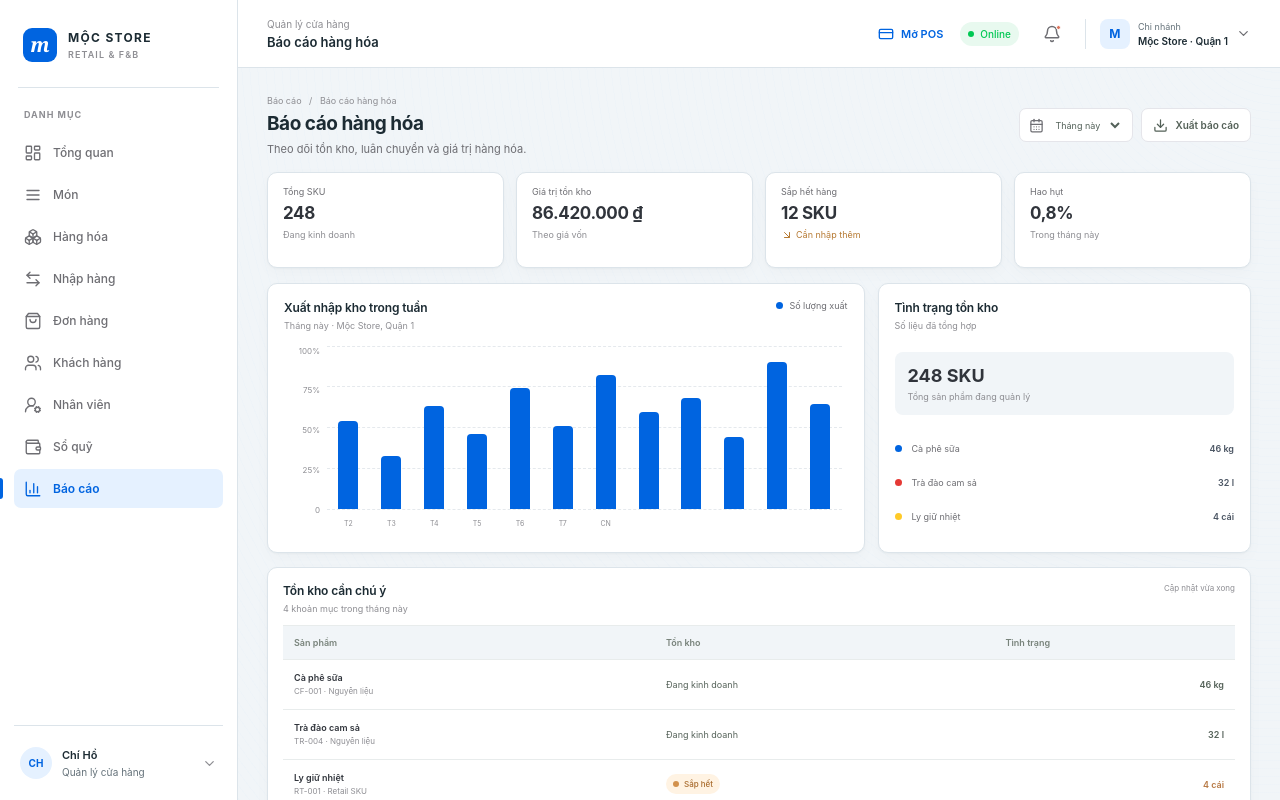
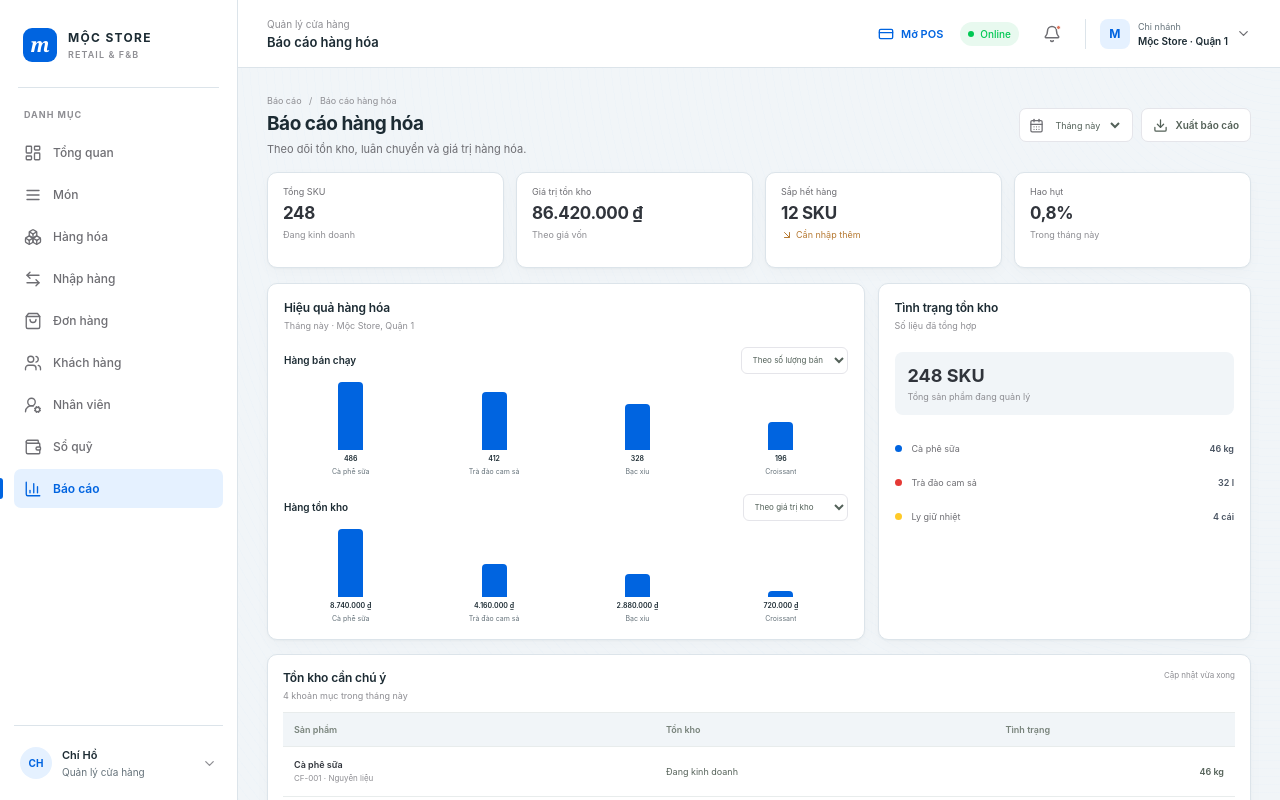
Before and after one commit to cngchis/FNB_SaaS, a React (Vite) app: page /management/reports/goods in a window 1280 px wide. Shown: the top 800 px of the page. Built offline with nearby package versions, Linux system fonts and the light colour scheme.

Commit message:
Improve dashboard and management report charts

```diff
--- a/src/features/reports/Reports.tsx
+++ b/src/features/reports/Reports.tsx
@@ -13,6 +13,27 @@ type ReportDefinition = {
   periods: string[]
   columns: [string, string, string]
   rows: ReportRow[]
+}
+
+type GoodsMetric = 'quantity' | 'revenue' | 'profit' | 'stockValue' | 'stockQuantity'
+const goodsMetrics = [
+  { name: 'Cà phê sữa', quantity: 486, revenue: 36_296_400, profit: 17_422_272, stockValue: 8_740_000, stockQuantity: 46 },
+  { name: 'Trà đào cam sả', quantity: 412, revenue: 26_790_200, profit: 12_055_590, stockValue: 4_160_000, stockQuantity: 32 },
+  { name: 'Bạc xỉu', quantity: 328, revenue: 15_555_600, profit: 7_777_800, stockValue: 2_880_000, stockQuantity: 24 },
+  { name: 'Croissant', quantity: 196, revenue: 7_777_800, profit: 3_111_120, stockValue: 720_000, stockQuantity: 12 },
+]
+
+function ProductMetricChart({ title, metric, onMetricChange, options }: { title: string; metric: GoodsMetric; onMetricChange: (metric: GoodsMetric) => void; options: { value: GoodsMetric; label: string }[] }) {
+  const values = goodsMetrics.map((item) => item[metric])
+  const maxValue = Math.max(...values, 1)
+  return <section className="report-product-chart">
+    <div className="report-product-chart-header"><h3>{title}</h3><select aria-label={`Lọc ${title.toLocaleLowerCase('vi')}`} value={metric} onChange={(event) => onMetricChange(event.target.value as GoodsMetric)}>{options.map((option) => <option key={option.value} value={option.value}>{option.label}</option>)}</select></div>
+    <div className="report-product-bars">{goodsMetrics.map((item) => <div className="report-product-bar" key={item.name} title={`${item.name}: ${metric === 'stockQuantity' || metric === 'quantity' ? item[metric] : formatCurrency(item[metric])}`}><div><i style={{ height: `${Math.max(5, item[metric] / maxValue * 100)}%` }} /></div><strong>{metric === 'stockQuantity' || metric === 'quantity' ? item[metric] : formatCurrency(item[metric])}</strong><span>{item.name}</span></div>)}</div>
+  </section>
+}
+
+function linePoints(values: number[], max: number) {
+  return values.map((value, index) => `${(index / (values.length - 1)) * 100},${100 - (value / max) * 100}`).join(' ')
 }
 
 const definitions: Record<ReportId, ReportDefinition> = {
@@ -49,7 +70,12 @@ export function Reports({ reportId }: { reportId: ReportId }) {
   const [closeDialog, setCloseDialog] = useState(false)
   const [closed, setClosed] = useState(false)
   const [notice, setNotice] = useState('')
+  const [bestSellerMetric, setBestSellerMetric] = useState<GoodsMetric>('quantity')
+  const [inventoryMetric, setInventoryMetric] = useState<GoodsMetric>('stockValue')
   const reportTotal = reportId === 'goods' ? '248 SKU' : reportId === 'finance' ? '36.848.800 ₫' : reportId === 'sales' ? '86.420.000 ₫' : '12.850.000 ₫'
+  const costSeries = [25, 30, 27, 43, 39, 48, 47, 58, 56, 51, 66, 62]
+  const profitSeries = report.values.map((value, index) => Math.max(8, value - costSeries[index]))
+  const lineMax = Math.max(...report.values, ...costSeries, ...profitSeries)
   const cashDifference = (Number(chestAmount) || 0) - 7967000
 
   const exportCsv = () => {
@@ -74,7 +100,15 @@ export function Reports({ reportId }: { reportId: ReportId }) {
     <div className="page-title-row"><div><div className="record-breadcrumb">Báo cáo <span>/</span> {report.title}</div><h1>{report.title}</h1><p>{report.description}</p></div><div className="report-actions"><label className="report-period"><CalendarDays size={15} /><select value={period} onChange={(event) => setPeriod(event.target.value)}><option>Hôm nay</option><option>7 ngày qua</option><option>Tháng này</option><option>Tháng trước</option></select></label><button className="button button-secondary" type="button" onClick={exportCsv}><Download size={15} /> Xuất báo cáo</button>{reportId === 'end-of-day' && <button className="button button-primary" type="button" disabled={closed} onClick={() => setCloseDialog(true)}><Check size={15} /> {closed ? 'Đã chốt ca' : 'Chốt ca'}</button>}</div></div>
     {reportId === 'end-of-day' && <div className="report-shift-banner"><div className="report-shift-icon"><Wallet size={18} /></div><div><strong>{closed ? 'Ca đã được đối soát' : 'Ca sáng · 07:00 – 15:00'}</strong><span>{closed ? 'Số liệu được lưu trong bản demo cục bộ.' : 'Nhân viên: Trần Thu Hà · Mở ca lúc 07:02'}</span></div><b>{closed ? 'Đã chốt' : 'Đang mở'}</b></div>}
     <div className="report-metrics">{report.metrics.map((metric) => <article className="report-metric" key={metric.label}><span>{metric.label}</span><strong>{metric.value}</strong><small className={metric.direction === 'down' ? 'negative' : metric.direction === 'up' ? 'positive' : ''}>{metric.direction === 'down' ? <ArrowDownRight size={12} /> : metric.direction === 'up' ? <ArrowUpRight size={12} /> : null}{metric.detail}</small></article>)}</div>
-    <div className="report-layout"><article className="panel report-chart-panel"><div className="panel-header"><div><h2>{report.chartTitle}</h2><p>{period} · Mộc Store, Quận 1</p></div><div className="report-chart-legend"><i />{reportId === 'goods' ? 'Số lượng xuất' : reportId === 'finance' ? 'Thu vào' : 'Doanh thu'}</div></div><div className="report-chart"><div className="report-chart-scale"><span>100%</span><span>75%</span><span>50%</span><span>25%</span><span>0</span></div><div className="report-chart-area">{[0, 1, 2, 3, 4].map((value) => <i className="report-grid-line" key={value} style={{ top: `${value * 25}%` }} />)}<div className="report-bars">{report.values.map((value, index) => <div className={`report-bar ${index === report.values.length - 3 ? 'highlight' : ''}`} key={index} title={`${report.periods[index] ?? ''}: ${value}%`}><i style={{ height: `${value}%` }} /><span>{report.periods[index]}</span></div>)}</div></div></div></article>
+    <div className="report-layout"><article className={`panel report-chart-panel ${reportId === 'goods' ? 'report-goods-chart-panel' : ''}`}>
+      {reportId === 'goods' ? <>
+        <div className="panel-header"><div><h2>Hiệu quả hàng hóa</h2><p>{period} · Mộc Store, Quận 1</p></div></div>
+        <div className="goods-charts-stack"><ProductMetricChart title="Hàng bán chạy" metric={bestSellerMetric} onMetricChange={setBestSellerMetric} options={[{ value: 'quantity', label: 'Theo số lượng bán' }, { value: 'revenue', label: 'Theo doanh thu' }, { value: 'profit', label: 'Theo lợi nhuận' }]} /><ProductMetricChart title="Hàng tồn kho" metric={inventoryMetric} onMetricChange={setInventoryMetric} options={[{ value: 'stockValue', label: 'Theo giá trị kho' }, { value: 'stockQuantity', label: 'Theo số lượng tồn' }]} /></div>
+      </> : <>
+        <div className="panel-header"><div><h2>{report.chartTitle}</h2><p>{period} · Mộc Store, Quận 1</p></div>{reportId === 'sales' ? <div className="report-line-legend"><span><i className="line-key profit" />Lợi nhuận</span><span><i className="line-key revenue" />Doanh thu</span><span><i className="line-key cost" />Giá vốn</span></div> : <div className="report-chart-legend"><i />{reportId === 'finance' ? 'Thu vào' : 'Giao dịch'}</div>}</div>
+        <div className="report-chart"><div className="report-chart-scale"><span>100%</span><span>75%</span><span>50%</span><span>25%</span><span>0</span></div><div className={`report-chart-area ${reportId === 'sales' ? 'report-line-area' : ''}`}>{[0, 1, 2, 3, 4].map((value) => <i className="report-grid-line" key={value} style={{ top: `${value * 25}%` }} />)}{reportId === 'sales' ? <><svg className="report-line-chart" viewBox="0 0 100 100" preserveAspectRatio="none" role="img" aria-label="Lợi nhuận, doanh thu và giá vốn theo ngày"><polyline className="line-profit" points={linePoints(profitSeries, lineMax)} /><polyline className="line-revenue" points={linePoints(report.values, lineMax)} /><polyline className="line-cost" points={linePoints(costSeries, lineMax)} /></svg><div className="report-line-labels">{report.periods.map((label) => <span key={label}>{label}</span>)}</div></> : <div className="report-bars">{report.values.map((value, index) => <div className="report-bar" key={index} title={`${report.periods[index] ?? ''}: ${value}%`}><i style={{ height: `${value}%` }} /><span>{report.periods[index]}</span></div>)}</div>}</div></div>
+      </>}
+    </article>
       <article className="panel report-breakdown"><div className="panel-header"><div><h2>{reportId === 'goods' ? 'Tình trạng tồn kho' : reportId === 'finance' ? 'Cơ cấu tài chính' : 'Tổng quan kỳ báo cáo'}</h2><p>Số liệu đã tổng hợp</p></div></div><div className="report-total"><strong>{reportTotal}</strong><span>{reportId === 'goods' ? 'Tổng sản phẩm đang quản lý' : reportId === 'finance' ? 'Lợi nhuận gộp trong kỳ' : 'Tổng giá trị ghi nhận'}</span></div>{report.rows.slice(0, 3).map((row, index) => <div className="report-breakdown-row" key={row.label}><span className={`legend-dot legend-${index}`} /><span>{row.label}</span><strong>{row.value}</strong></div>)}</article>
     </div>
     <article className="panel report-detail-panel"><div className="panel-header"><div><h2>{reportId === 'goods' ? 'Tồn kho cần chú ý' : reportId === 'finance' ? 'Chi tiết thu chi' : 'Chi tiết theo khoản mục'}</h2><p>{report.rows.length} khoản mục trong {period.toLocaleLowerCase('vi')}</p></div><span className="report-updated">Cập nhật vừa xong</span></div><div className="table-scroll"><table className="data-table report-table"><thead><tr>{report.columns.map((column) => <th key={column}>{column}</th>)}</tr></thead><tbody>{report.rows.map((row) => <tr key={row.label}><td><strong>{row.label}</strong><small>{row.detail}</small></td><td>{row.tone === 'negative' ? (reportId === 'goods' ? <span className="status-badge low"><i />Sắp hết</span> : 'Chi phí / hoàn tiền') : reportId === 'goods' ? 'Đang kinh doanh' : reportId === 'finance' ? 'Thu vào' : row.detail}</td><td className={`report-value ${row.tone ?? ''}`}>{row.value}</td></tr>)}</tbody></table></div></article>
--- a/src/styles.css
+++ b/src/styles.css
@@ -107,7 +107,7 @@ button:disabled { cursor: not-allowed; opacity: .48; }
 .chart-grid-line { position: absolute; right: 0; left: 0; border-top: 1px dashed #e5e9ed; }
 .bars { position: absolute; inset: 0 7px 0 5px; display: flex; align-items: flex-end; justify-content: space-between; gap: 10px; }
 .bar-column { display: flex; flex: 1; min-width: 0; height: 100%; align-items: flex-end; justify-content: center; }
-.bar-column > div { z-index: 1; width: min(19px, 74%); min-height: 10px; border-radius: 4px 4px 0 0; background: var(--chart-green); }
+.bar-column > div { z-index: 1; width: min(19px, 74%); min-height: 0; border-radius: 4px 4px 0 0; background: var(--chart-green); }
 .chart-area-daily .bars { gap: 3px; }
 .chart-area-daily .bar-column > div { width: 70%; }
 .revenue-chart-controls { display: flex; align-items: center; gap: 7px; }
@@ -596,14 +596,39 @@ kbd { flex: 0 0 auto; padding: 2px 4px; color: #8e8e93; border: 1px solid #e5e5e
 .report-chart-panel, .report-breakdown { min-height: 270px; padding: 16px; }
 .report-chart-legend { display: flex; align-items: center; gap: 6px; color: #6e6e73; font-size: 9px; }
 .report-chart-legend i { width: 7px; height: 7px; border-radius: 50%; background: var(--chart-green); }
+.report-line-legend { display: flex; flex-wrap: wrap; justify-content: flex-end; gap: 10px; color: #6e6e73; font-size: 8px; }
+.report-line-legend span { display: inline-flex; align-items: center; gap: 4px; white-space: nowrap; }
+.line-key { width: 12px; height: 2px; border-radius: 2px; }
+.line-key.profit { background: var(--accent-blue); }
+.line-key.revenue { background: var(--success); }
+.line-key.cost { background: var(--chart-yellow); }
 .report-chart { display: flex; height: 190px; margin-top: 15px; }
 .report-chart-scale { display: flex; flex: 0 0 43px; flex-direction: column; justify-content: space-between; padding: 0 7px 21px 0; color: #8e8e93; font-size: 8px; text-align: right; }
 .report-chart-area { position: relative; flex: 1; height: 163px; margin-right: 6px; }
+.report-line-area { margin-bottom: 20px; }
+.report-line-chart { position: absolute; inset: 0; width: 100%; height: 100%; overflow: visible; }
+.report-line-chart polyline { fill: none; stroke-width: 2; stroke-linecap: round; stroke-linejoin: round; vector-effect: non-scaling-stroke; }
+.report-line-chart .line-profit { stroke: var(--accent-blue); }
+.report-line-chart .line-revenue { stroke: var(--success); }
+.report-line-chart .line-cost { stroke: var(--chart-yellow); }
+.report-line-labels { position: absolute; right: 0; bottom: -20px; left: 0; display: flex; justify-content: space-between; color: #8e8e93; font-size: 7px; }
 .report-grid-line { position: absolute; right: 0; left: 0; border-top: 1px dashed #e5e9ed; }
 .report-bars { position: absolute; inset: 0 4px; display: flex; align-items: flex-end; justify-content: space-between; gap: 8px; }
 .report-bar { z-index: 1; display: flex; flex: 1; height: 100%; flex-direction: column; align-items: center; justify-content: flex-end; }
 .report-bar i { display: block; width: min(20px, 78%); min-height: 5px; border-radius: 4px 4px 0 0; background: var(--chart-green); }
 .report-bar span { position: absolute; bottom: -19px; color: #8e8e93; font-size: 7px; }
+.report-goods-chart-panel { min-height: 350px; }
+.goods-charts-stack { display: grid; gap: 18px; margin-top: 16px; }
+.report-product-chart { min-width: 0; }
+.report-product-chart-header { display: flex; align-items: center; justify-content: space-between; gap: 8px; margin-bottom: 8px; }
+.report-product-chart-header h3 { margin: 0; color: var(--carbon); font-size: 10px; font-weight: 600; }
+.report-product-chart-header select { max-width: 150px; height: 27px; padding: 0 7px; color: #536159; border: 1px solid #e5e5ea; border-radius: 6px; background: #fff; font-size: 8px; }
+.report-product-bars { display: grid; grid-template-columns: repeat(4, minmax(0, 1fr)); gap: 10px; height: 94px; }
+.report-product-bar { display: grid; min-width: 0; grid-template-rows: minmax(0, 1fr) auto auto; justify-items: center; gap: 4px; text-align: center; }
+.report-product-bar > div { display: flex; width: 100%; height: 100%; align-items: flex-end; justify-content: center; }
+.report-product-bar i { display: block; width: min(25px, 70%); min-height: 5px; border-radius: 4px 4px 0 0; background: var(--chart-green); }
+.report-product-bar strong { overflow: hidden; max-width: 100%; color: var(--carbon); font-size: 7px; font-weight: 600; text-overflow: ellipsis; white-space: nowrap; }
+.report-product-bar > span { overflow: hidden; max-width: 100%; color: var(--muted); font-size: 7px; text-overflow: ellipsis; white-space: nowrap; }
 .report-total { display: flex; flex-direction: column; gap: 5px; margin: 21px 0 17px; padding: 13px; border-radius: 8px; background: #f1f5f8; }
 .report-total strong { color: #30343b; font-size: 18px; }
 .report-total span { color: #8e8e93; font-size: 9px; }
@@ -695,6 +720,11 @@ kbd { flex: 0 0 auto; padding: 2px 4px; color: #8e8e93; border: 1px solid #e5e5e
   .report-chart-area { height: 135px; margin: 0 2px; }
   .report-bars { gap: 5px; }
   .report-bar span { font-size: 6px; }
+  .report-line-legend { gap: 5px; font-size: 7px; }
+  .goods-charts-stack { gap: 14px; margin-top: 12px; }
+  .report-product-bars { gap: 5px; height: 82px; }
+  .report-product-bar strong, .report-product-bar > span { font-size: 6px; }
+  .report-product-chart-header select { max-width: 128px; font-size: 7px; }
   .report-breakdown { display: none; }
   .report-shift-banner { gap: 8px; padding: 9px; }
   .report-shift-banner span { max-width: 205px; line-height: 1.45; }
@@ -781,8 +811,8 @@ kbd { flex: 0 0 auto; padding: 2px 4px; color: #8e8e93; border: 1px solid #e5e5e
   .chart-y-labels { display: none; }
   .chart-area { height: 112px; margin: 0 1px 21px; }
   .bars { inset: 0 4px; gap: 7px; }
-  .chart-area > .bars:not(.bars-mobile) { display: none; }
-  .chart-area > .bars-mobile { position: absolute; inset: 0 4px; display: flex; align-items: flex-end; justify-content: space-between; gap: 7px; }
+  .chart-area > .bars:not(.bars-mobile) { display: flex; gap: 2px; }
+  .chart-area > .bars-mobile { display: none; }
   .bar-column > div { width: min(17px, 70%); border-radius: 4px 4px 0 0; }
   .chart-x-labels { bottom: -19px; font-size: 7px; }
   .chart-x-labels:not(.chart-x-labels-mobile) { display: none; }
```
Also changed, not shown: src/features/dashboard/Dashboard.tsx (+4 -4 lines).
